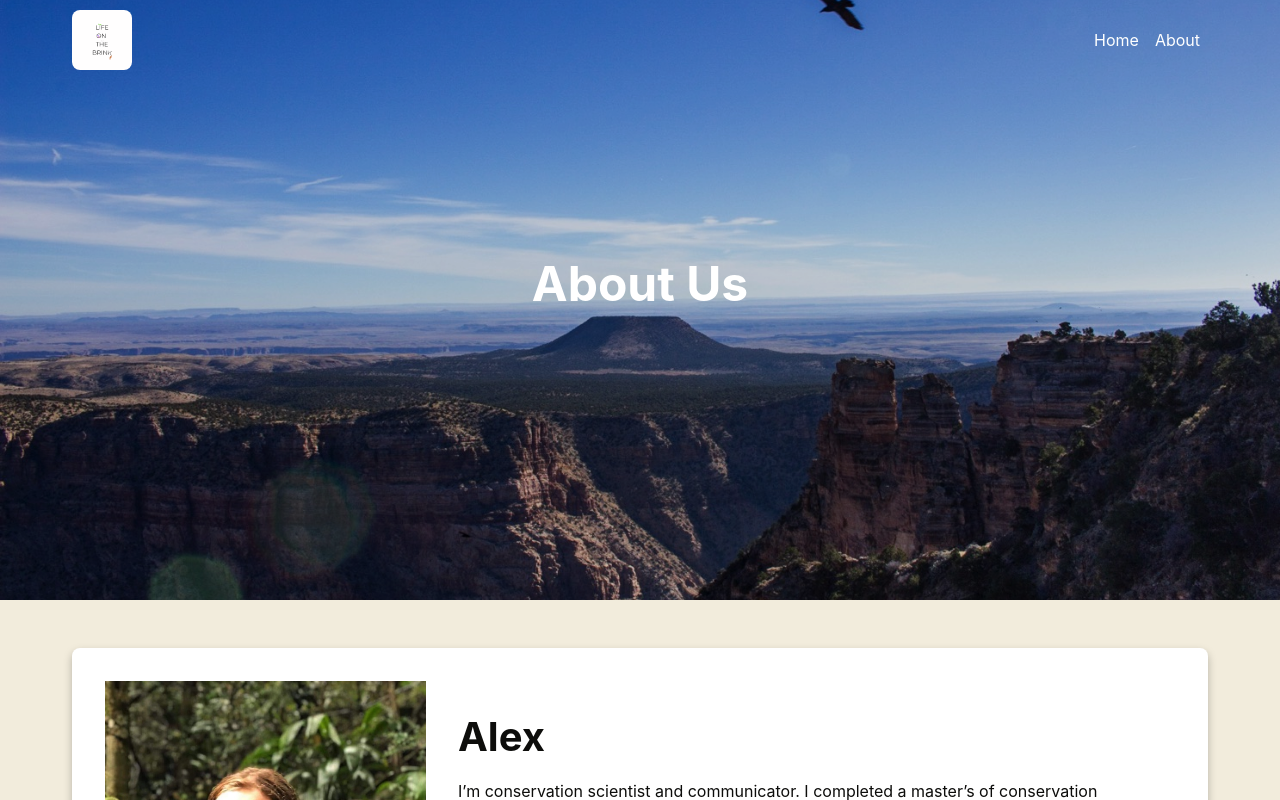
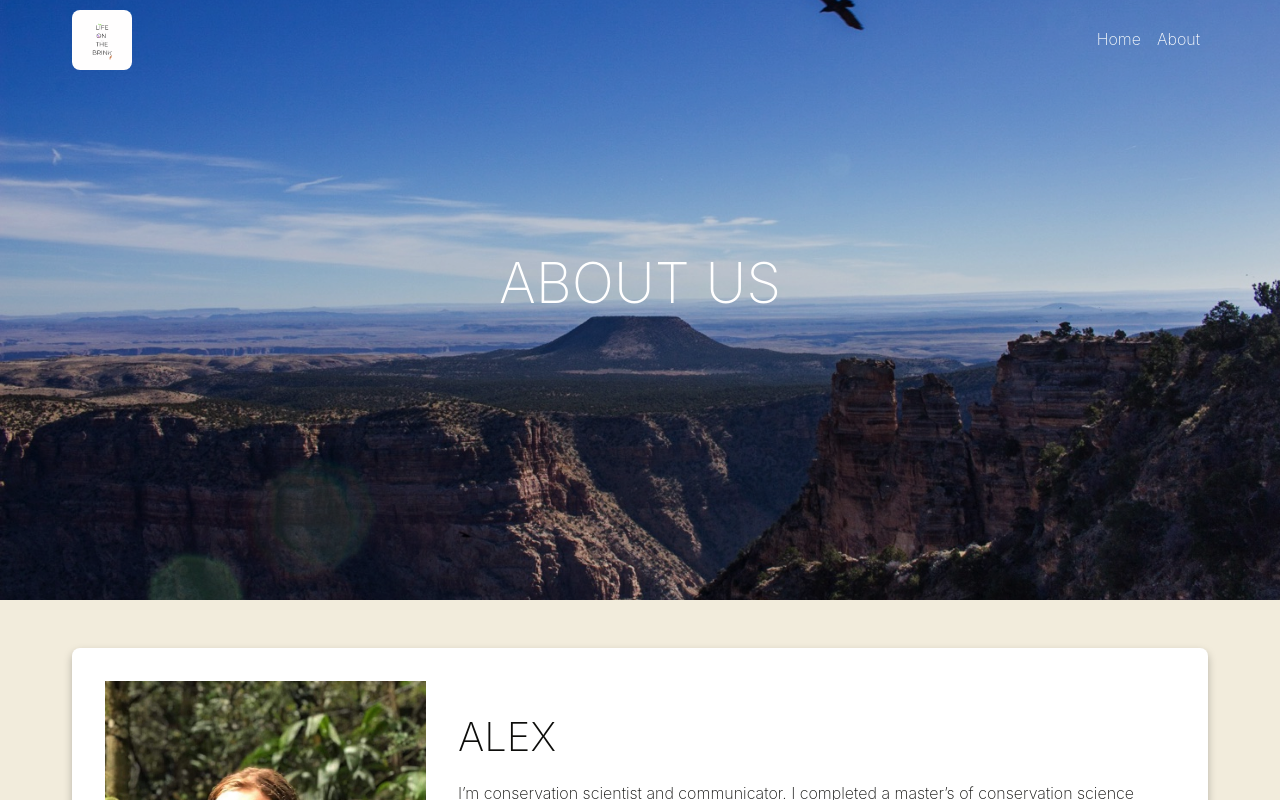
Before and after one commit to angusbezzina/lifeonthebrink-frontend, a Next.js app: page /about-us in a window 1280 px wide. Shown: the top 800 px of the page. Built offline with nearby package versions, Linux system fonts and the light colour scheme; no server answers.

Commit message:
Build: contact form logic & go-live tweaks

```diff
--- a/components/Meta.tsx
+++ b/components/Meta.tsx
@@ -14,11 +14,9 @@ const Meta = ({ title }: HeadProps) => {
       <meta name="description" content="Generated by create next app" />
       <link rel="icon" href="/favicon.ico" />
       <link rel="preconnect" href="https://fonts.googleapis.com" />
+      <link rel="preconnect" href="https://fonts.googleapis.com" />
       <link rel="preconnect" href="https://fonts.gstatic.com" />
-      <link
-        href="https://fonts.googleapis.com/css2?family=Lexend&family=Nunito:ital,wght@0,200;0,400;0,700;1,200;1,400;1,700&display=swap"
-        rel="stylesheet"
-      />
+      <link href="https://fonts.googleapis.com/css2?family=Montserrat:ital,wght@0,200;0,400;1,200;1,400&display=swap" rel="stylesheet" />
       <Script src={`https://www.google.com/recaptcha/api.js?render=${RECAPTCHA_SITE_KEY}`}></Script>
     </Head>
   );
--- a/pages/api/airtable.tsx
+++ b/pages/api/airtable.tsx
@@ -8,7 +8,7 @@ type AirtableProps = {
   message: string;
 };
 
-export const AirtableSubmission = ({
+export const AirtableSubmission = async ({
   name,
   email,
   message
@@ -16,6 +16,8 @@ export const AirtableSubmission = ({
   const base = new Airtable({
     apiKey: AIRTABLE.API_KEY,
   }).base(AIRTABLE.BASE_ID);
+
+  console.log('airtable', name, email, message);
 
   base(AIRTABLE.BASE_NAME).create(
     [
--- a/pages/api/recaptcha.tsx
+++ b/pages/api/recaptcha.tsx
@@ -1,5 +1,4 @@
 export default async function handler(req: any, res: any) {
-  console.log(req, req.body);
   const VERIFY_URL = `https://www.google.com/recaptcha/api/siteverify?secret=${process.env.RECAPTCHA_SECRET_KEY}&response=${req.body["g-recaptcha-response"]}`;
   return fetch(VERIFY_URL, { method: "POST" })
     .then((res) => res.json())
--- a/pages/index.tsx
+++ b/pages/index.tsx
@@ -29,7 +29,7 @@ export default function Home({ allEpisodes }: HomePageProps) {
   return (
     <Page>
       <Hero
-        title="Life: on the brink"
+        title="LIFE ON THE BRINK"
         isHome
         backgroundImage="/default-image.png"
         executeScroll={executeScroll}
--- a/styles/FormStyles.tsx
+++ b/styles/FormStyles.tsx
@@ -20,6 +20,7 @@ const FormStyles = styled.form`
     padding: 1rem;
     color: var(--offBlack);
     font-family: var(--fontFamilyBase);
+    font-weight: 200;
     font-size: 1rem;
     background: none;
     background-color: var(--primaryColor);
@@ -41,7 +42,6 @@ const FormStyles = styled.form`
     cursor: pointer;
     width: 100%;
     font-size: 1rem;
-    font-weight: bold;
     background-color: var(--transparent);
     border: 0;
     border-radius: var(--borderRadius);
--- a/styles/HeroStyles.tsx
+++ b/styles/HeroStyles.tsx
@@ -18,7 +18,7 @@ const HeroStyles = styled.div`
     `background-image: url(${props.backgroundImage});
     background-repeat: no-repeat;
     background-size: cover;
-    background-position: center; background-attachment: fixed;`};
+    background-position: center bottom; background-attachment: fixed;`};
   ${(props: HeroStylesProps) =>
     !props.backgroundImage ? "background-color: var(--secondaryColor)" : ""};
   color: ${(props: HeroStylesProps) =>
@@ -38,6 +38,7 @@ const HeroStyles = styled.div`
   @media screen and (min-width: 768px) {
     height: ${(props: HeroStylesProps) => (props.isHome ? "90vh" : "75vh")};
     min-height: 25rem;
+    background-position: center;
   }
 
   .heroContent,
@@ -53,7 +54,6 @@ const HeroStyles = styled.div`
     right: 3rem;
     cursor: pointer;
     font-family: var(--fontFamilyBase);
-    font-weight: bold;
     background-color: var(--white);
     border: 3px solid var(--primaryColor);
     border-radius: var(--borderRadius);
--- a/styles/globals.css
+++ b/styles/globals.css
@@ -11,7 +11,7 @@
   --quaternaryColor: #e2f2dc;
   --boxShadow: 0 4px 8px 0 rgba(0, 0, 0, 0.25);
   --borderRadius: 0.5rem;
-  --fontFamilyBase: -apple-system, 'Nunito', sans-serif;
+  --fontFamilyBase: -apple-system, "Montserrat", sans-serif;
 }
 
 * {
@@ -23,7 +23,9 @@ body {
   padding: 0;
   margin: 0;
   font-family: var(--fontFamilyBase);
+  font-weight: 200;
   font-size: 16px;
+  line-height: 1.6;
   color: var(--offBlack);
   background-color: var(--primaryColor);
 }
@@ -40,18 +42,22 @@ h5,
 h6 {
   margin-bottom: 1.25rem;
   line-height: 1.2;
+  font-weight: 200;
 }
 
 h1 {
   font-size: 2rem;
+  text-transform: uppercase;
 }
 
 h2 {
   font-size: 1.75rem;
+  text-transform: uppercase;
 }
 
 h3 {
   font-size: 1.5rem;
+  text-transform: uppercase;
 }
 
 h4 {
@@ -89,9 +95,13 @@ a:active {
   transition: color 0.3s ease-in-out;
 }
 
+.grecaptcha-badge {
+  display: none;
+}
+
 @media screen and (min-width: 768px) {
   h1 {
-    font-size: 3rem;
+    font-size: 3.5rem;
   }
 
   h2 {
```
Also changed, not shown: components/ContactForm.tsx (+32 -5 lines).
